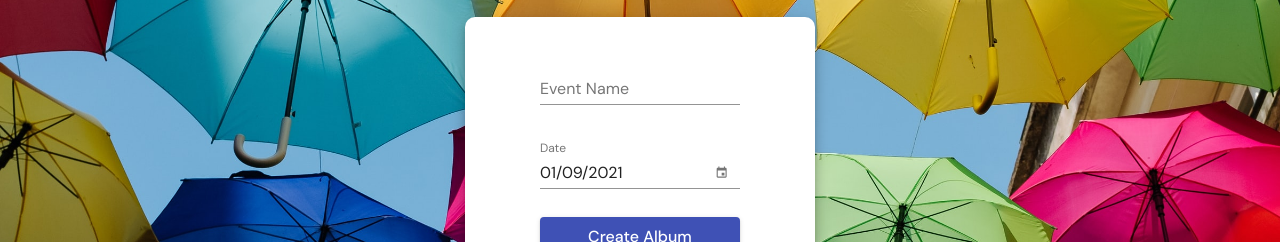
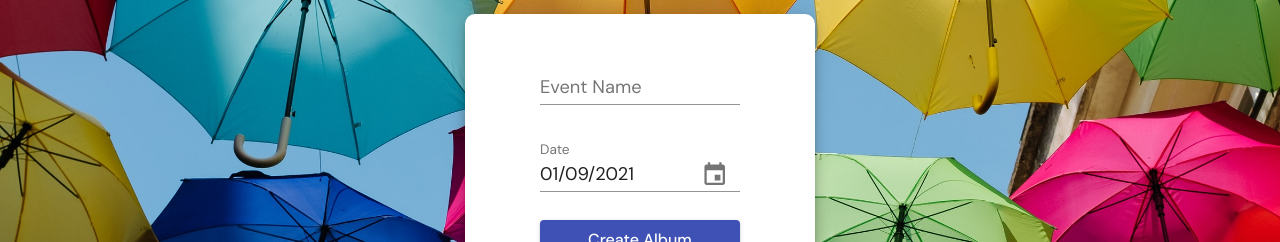
Before and after one commit to garethlau/pixelpush, a React (Create React App) app in the folder client/: page / in a window 1280 px wide. Shown: the part 243-485 px from the top of the page. Built offline with nearby package versions, Linux system fonts and the light colour scheme; no server answers.

Commit message:
Set fontSize property to 16

```diff
--- a/client/src/theme.js
+++ b/client/src/theme.js
@@ -3,7 +3,7 @@ import { createMuiTheme } from "@material-ui/core/styles";
 const theme = createMuiTheme({
   typography: {
     fontFamily: "DM Sans, sans-serif",
-    fontSize: "16px",
+    fontSize: 16,
     h1: {
       fontSize: "3rem",
       fontWeight: 500,
```
